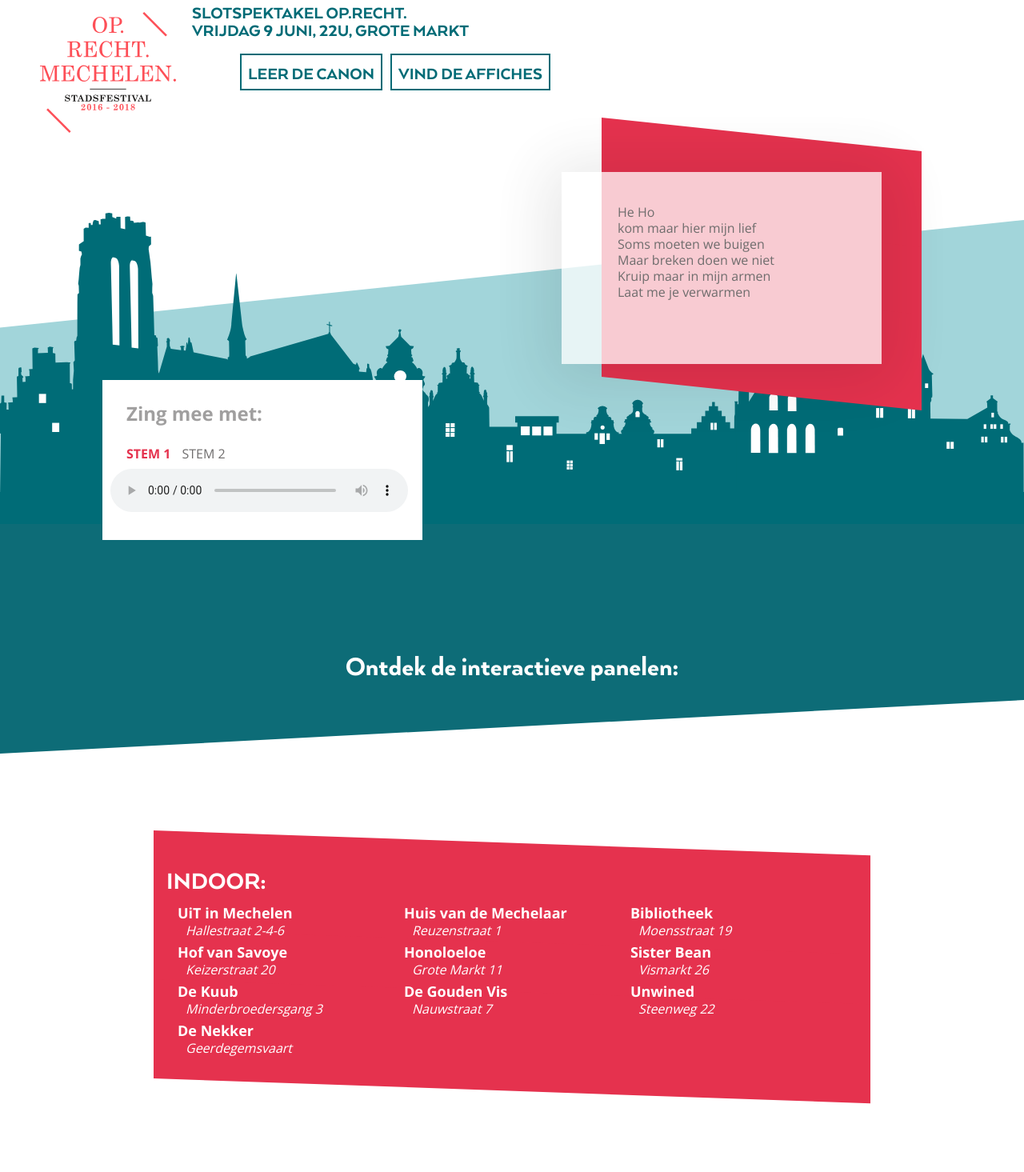
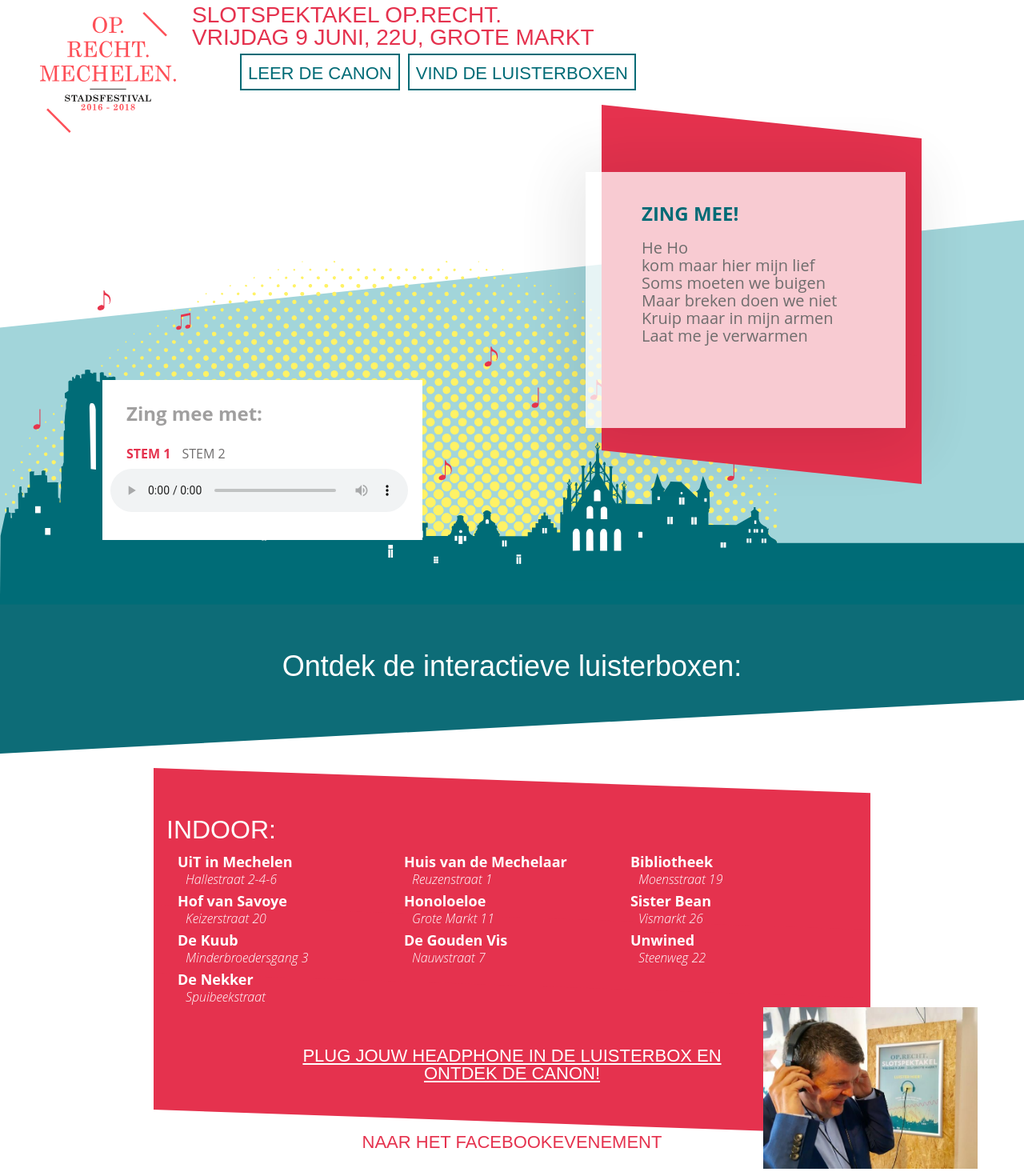
Before and after one commit to designosource/oprechtmechelen, a plain HTML site: page index.html in a window 1280 px wide. Shown: the part 45-1510 px from the top of the page at 80% size. Drawn offline with nearby package versions, Linux system fonts and the light colour scheme.

Commit message:
Fixes based on feedback
-         Ik zie dat het logo anders is, er staat ineens
‘stadsevenement’ in i.p.v. ‘stadsfestival’? Graag wijzigen, ik stuur
het logo nog even door in bijlage.

-         De pagina is een beetje sec nu, zouden we toch het algemeen
beeld kunnen gebruiken met de muzieknoten en zon die overal op de
website staat? Geeft wat meer body.

-         Adres voor locatie ‘De Nekker’ is : Spuibeekstraat, 2800
Mechelen (Geerdegemvaart is een ander zwembad)

-         Links naar website bij locaties integreren (als het te kort
dag is en je ons toegang geeft doen we dat zelf?)

-         Kan de titel ‘SLOTSPEKTAKEL OP.RECHT.
VRIJDAG 9 JUNI, 22U, GROTE MARKT’ een pak groter geplaatst worden?

-         Boven tekst CANON: ZING MEE! (CANON zelf meer in het midden
van het vak en een pak groter plaatsen)

-         Er staat ‘ontdek de interactieve panelen’: we spreken in het
persbericht over interactieve luisterboxen, lijkt me beter om daar
continuïteit in te bewaren?

-         Foto van de luisterbox integreren (herkenbaarheid)

Een kort call to action tekstje want zo gaan de mensen niet weten wat
we daarmee bedoelen:

PLUG JOUW HEADPHONE IN DE LUISTERBOX EN ONTDEK DE CANON!

```diff
--- a/css/spektakel_style.css
+++ b/css/spektakel_style.css
@@ -1,4 +1,4 @@
-@import url('https://fonts.googleapis.com/css?family=Open+Sans:400,700');
+2@import url('https://fonts.googleapis.com/css?family=Open+Sans:400,700');
 @font-face {
     font-family: "arquitecta";
     font-style: normal;
@@ -55,8 +55,8 @@ body {
 }
 .spektakel-date {
     font-family: 'Arquitecta', sans-serif;
-    font-size: 22px;
-    color: #006b76;
+    font-size: 28px;
+    color: #E5324E;
     position: absolute;
     top: 0;
     left: 190px;
@@ -66,6 +66,7 @@ body {
 
 .panel {
     position: relative;
+    height: auto;
     min-height: 100vh;
     width: 100%;
 }
@@ -95,11 +96,11 @@ body {
 .spektakel-lyricsDeco {
     position: absolute;
     right: 10vw;
-    bottom: 40vh;
+    bottom: 30vh;
     z-index: 3;
     display: block;
     background-color: #E5324E;
-    height: 30vh;
+    height: 40vh;
     width: 50vh;
 }
 .spektakel-lyricsDeco::after {
@@ -134,15 +135,21 @@ body {
     padding-left: 70px;
     padding-top: 40px;
     box-sizing: border-box;
-    left: -50px;
+    left: -20px;
     z-index: 4;
     font-family: 'Open Sans', sans-serif;
-    font-size: 16px;
+    font-size: 20px;
     color: #6F6D6D;
 }
 .lyric-line {
     display: block;
-    line-height: 20px;
+    line-height: 22px;
+}
+.lyricsCTA {
+    font-size: 24px;
+    color: #006b76;
+    font-weight: bold;
+    padding-bottom: 20px;
 }
 
 /*PLAYER*/
@@ -232,10 +239,11 @@ audio {
     content: "";
     display: block;
     position: absolute;
-    bottom: 100px;
+    bottom: -1px;
     width: 100vw;
     height: 100vh;
-    background-image: url(../images/orm-stad.svg);
+    background-image: url(../images/orm-stad3.png);
+    background-image: url(../images/orm-stad3.svg), none;
     background-size: contain;
     background-repeat: no-repeat;
     background-position: bottom;
@@ -245,7 +253,7 @@ audio {
     bottom: 0;
     display: block;
     width: 100%;
-    height: 100px;
+    height: 0px;
     background-color: #0D6C77;
 }
 
@@ -263,14 +271,15 @@ audio {
     transform: skewY(2deg);
 }
 .locationDiv {
-    position: absolute;
-    left: 15vw;
-    top: 40vh;
+    position: relative;
+    margin: 0 auto;
+    top: 32vh;
     z-index: 3;
     display: block;
     background-color: #E5324E;
     height: auto;
     width: 70vw;
+    margin-bottom: 10vh;
 }
 .locationDiv::after {
     content: '';
@@ -294,6 +303,24 @@ audio {
     font-family: 'Open Sans';
     color: white;
 }
+.locationCTA {
+    position: relative;
+    display: block;
+    text-align: center;
+    font-family: 'Arquitecta', sans-serif;
+    margin-top: 50px;
+    font-size: 22px;
+    color: white;
+    text-decoration: underline;
+    text-transform: uppercase;
+    padding: 0 20%;
+}
+.locationIMG {
+    position: absolute;
+    width: 30%;
+    right: -15%;
+    display: inline-block;
+}
 .locationList-item {
     width: 30%;
     vertical-align: top;
@@ -301,12 +328,18 @@ audio {
     padding-left: 10px;
     padding-bottom: 5px;
 }
-.locationList-item--name {
+.locationList-item--name a {
     font-size: 18px;
     font-weight: bold;
     display: block;
     width: 100%;
     padding: 5px 20px;
+    text-decoration: none;
+    color: white;
+    transition: transform 0.2s ease;
+}
+.locationList-item:hover a {
+    transform: translateX(10px);
 }
 .locationList-item--address {
     padding-left: 30px;
@@ -314,8 +347,8 @@ audio {
     font-style: italic;
 }
 .facebook {
-    position: absolute;
-    bottom: 5vh;
+    position: relative;
+    padding-top: 30vh;
     display: block;
     width: 100%;
     font-family: 'Arquitecta', sans-serif;
--- a/index.html
+++ b/index.html
@@ -20,8 +20,8 @@
         <a href="#" class="spektakelNav-logo"><h1>OP.RECHT.MECHELEN. SLOTSPEKTAKEL</h1>
         </a>
         <a href="#" class="spektakelNav-btn">Leer de canon</a>
-        <a href="#ontdekPanelen" class="spektakelNav-btn">Vind de affiches</a>
-        <h2 class="spektakel-date">SLOTSPEKTAKEL OP.RECHT. <br>
+        <a href="#ontdekPanelen" class="spektakelNav-btn">Vind de luisterboxen</a>
+        <h2 class="spektakel-date">SLOTSPEKTAKEL <span class="serif">OP.RECHT.</span><br>
 VRIJDAG 9 JUNI, 22U, GROTE MARKT </h2>
     </nav>
 
@@ -29,6 +29,7 @@ VRIJDAG 9 JUNI, 22U, GROTE MARKT </h2>
 
         <div class="spektakel-lyricsDeco">
             <div class="spektakel-lyricsBox">
+                <h2 class="lyricsCTA">ZING MEE!</h2>
                 <span class="lyric-line lyric-line--first">He Ho</span>
                 <span class="lyric-line lyric-line--second">kom maar hier mijn lief</span>
                 <span class="lyric-line lyric-line--third">Soms moeten we buigen</span>
@@ -57,53 +58,56 @@ VRIJDAG 9 JUNI, 22U, GROTE MARKT </h2>
 
     <div class="panel panel--bottom" id="ontdekPanelen">
         <h2 class="panel-title">
-            Ontdek de interactieve panelen:
+            Ontdek de interactieve luisterboxen:
         </h2>
         <div class="locationDiv">
             <h3 class="locationTitle">Indoor:</h3>
             <ul class="locationList">
                 <li class="locationList-item">
-                    <span class="locationList-item--name">UiT in Mechelen</span>
+                    <span class="locationList-item--name"><a href="https://www.uitinmechelen.be/" target="_blank">UiT in Mechelen</a></span>
                     <span class="locationList-item--address">Hallestraat 2-4-6</span>
                 </li>
                 <li class="locationList-item">
-                    <span class="locationList-item--name">Huis van de Mechelaar</span>
+                    <span class="locationList-item--name"><a href="https://www.mechelen.be/huis-van-de-mechelaar" target="_blank">Huis van de Mechelaar</a></span>
                     <span class="locationList-item--address">Reuzenstraat 1</span>
                 </li>
                 <li class="locationList-item">
-                    <span class="locationList-item--name">Bibliotheek</span>
+                    <span class="locationList-item--name"><a href="http://mechelen.bibliotheek.be/" target="_blank">Bibliotheek</a></span>
                     <span class="locationList-item--address">Moensstraat 19</span>
                 </li>
                 <li class="locationList-item">
-                    <span class="locationList-item--name">Hof van Savoye</span>
+                    <span class="locationList-item--name"><a href="https://toerisme.mechelen.be/nl/paleis-van-margareta-van-oostenrijk" target="_blank">Hof van Savoye</a></span>
                     <span class="locationList-item--address">Keizerstraat 20</span>
                 </li>
                 <li class="locationList-item">
-                    <span class="locationList-item--name">Honoloeloe</span>
+                    <span class="locationList-item--name"><a href="http://www.honoloeloe.com/" target="_blank">Honoloeloe</a></span>
                     <span class="locationList-item--address">Grote Markt 11</span>
                 </li>
                 <li class="locationList-item">
-                    <span class="locationList-item--name">Sister Bean</span>
+                    <span class="locationList-item--name"><a href="http://www.sisterbean.be/" target="_blank">Sister Bean</a></span>
                     <span class="locationList-item--address">Vismarkt 26</span>
                 </li>
                 <li class="locationList-item">
-                    <span class="locationList-item--name">De Kuub</span>
+                    <span class="locationList-item--name"><a href="https://www.facebook.com/dekuub/" target="_blank">De Kuub</a></span>
                     <span class="locationList-item--address">Minderbroedersgang 3</span>
                 </li>
                 <li class="locationList-item">
-                    <span class="locationList-item--name">De Gouden Vis</span>
+                    <span class="locationList-item--name"><a href="https://www.facebook.com/pages/De-Gouden-Vis/136235529780207" target="_blank">De Gouden Vis</a></span>
                     <span class="locationList-item--address">Nauwstraat 7</span>
                 </li>
                 <li class="locationList-item">
-                    <span class="locationList-item--name">Unwined</span>
+                    <span class="locationList-item--name"><a href="https://www.unwined.be/" target="_blank">Unwined</a></span>
                     <span class="locationList-item--address">Steenweg 22</span>
                 </li>
                 <li class="locationList-item">
-                    <span class="locationList-item--name">De Nekker</span>
-                    <span class="locationList-item--address">Geerdegemsvaart</span>
+                    <span class="locationList-item--name"><a href="https://www.denekker.be/" target="_blank">De Nekker</a></span>
+                    <span class="locationList-item--address">Spuibeekstraat</span>
                 </li>
             </ul>
+            <img src="images/luisterbox.jpg" alt="" class="locationIMG">
+            <p class="locationCTA">PLUG JOUW HEADPHONE IN DE LUISTERBOX EN ONTDEK DE CANON!</p>
         </div>
+
         <a href="https://www.facebook.com/events/1524357507582788/" target="_blank" class="facebook">Naar het Facebookevenement</a>
     </div>
 
```
Also changed, not shown: images/luisterbox.jpg (added), images/orm-stad2.png (added), images/orm-stad2.svg (added), images/orm-stad3.png (added), images/orm-stad3.svg (added).
